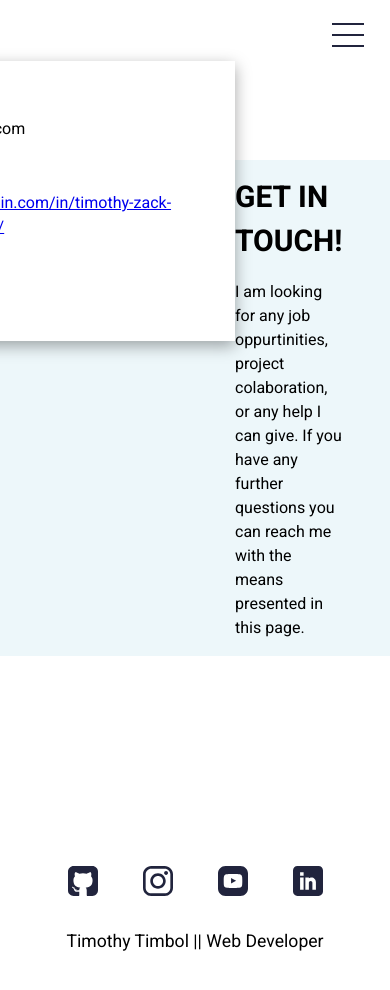
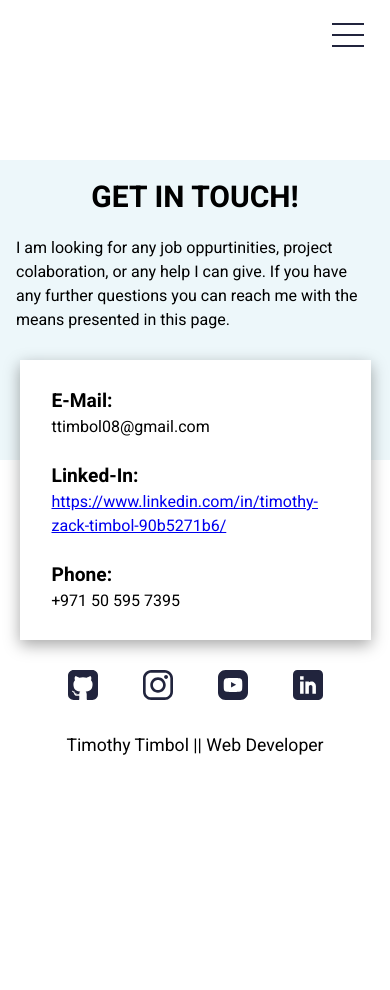
Before and after one commit to Sage4tk/portfolio-v3, a Next.js app: page /contact in a window 390 px wide. Shown: the top 990 px of the page. After the commit the page ends 844 px from the top, so only its background shows below. Built offline with nearby package versions, Linux system fonts and the light colour scheme.

Commit message:
mobile query for contacts page

```diff
--- a/styles/Contacts.module.scss
+++ b/styles/Contacts.module.scss
@@ -48,12 +48,32 @@ $secondary: #EDF7FA;
 
 //mobile
 @media only screen and (max-width: 768px) {
-    // .contact_page {
-    //     padding: 100px 13px 0
-    // }
+    .contact_page {
+        padding: 1rem 1rem 8rem;
+        flex-direction: column;
+    }
 
     .contact_page h1 {
         font-size: 1.875rem;
         margin-bottom: 40px;
+        text-align: center;
     }
+
+    .contact_exp {
+        width: auto;
+    }
+
+    .contact_card {
+        position: absolute;
+        left: 5%;
+        width: 90%;
+        top: auto;
+        bottom: -60%;
+    }
+
+    .contact_card div > *:first-child {
+        font-size: 1.2rem;
+        font-weight: bold;
+    }
+
 }
```
